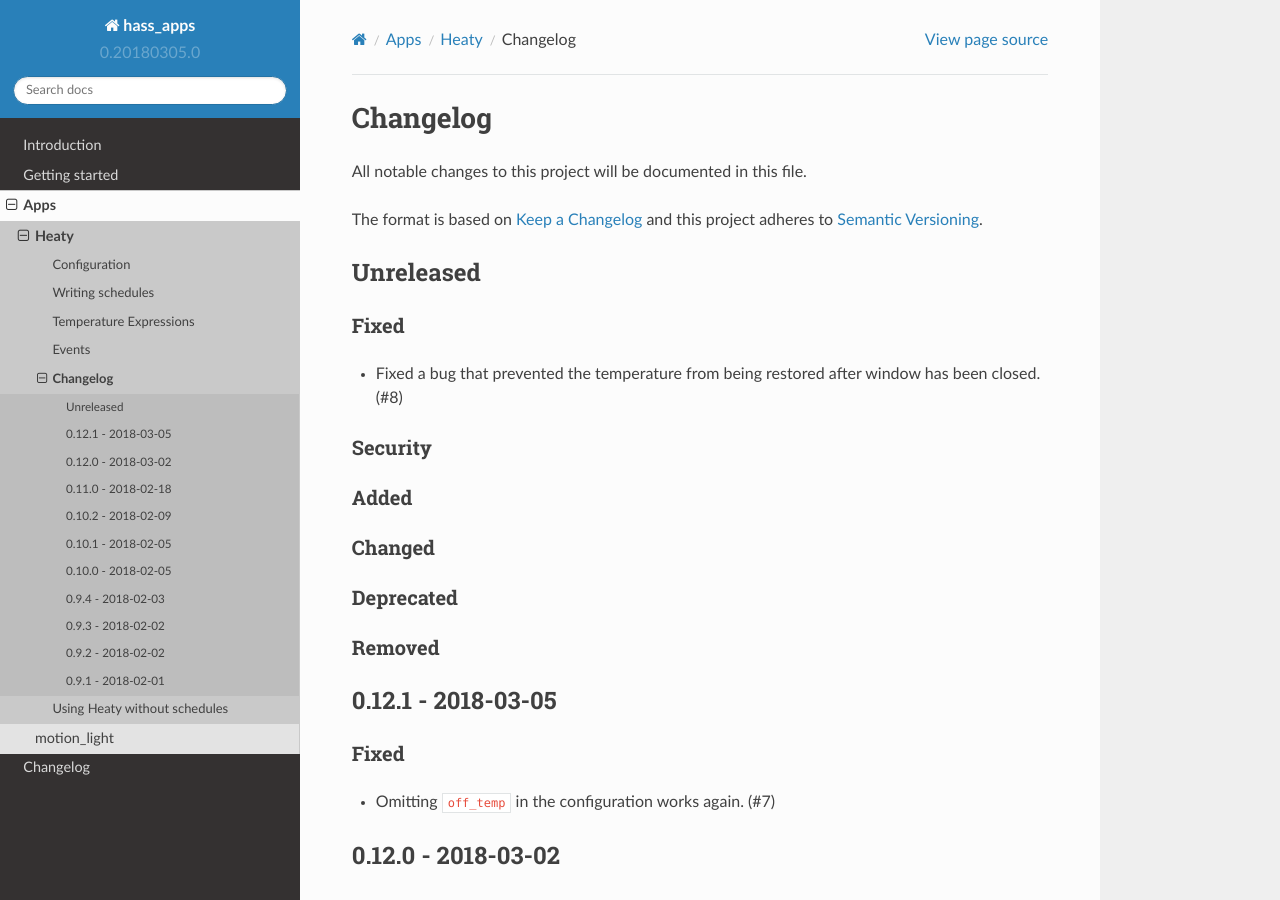
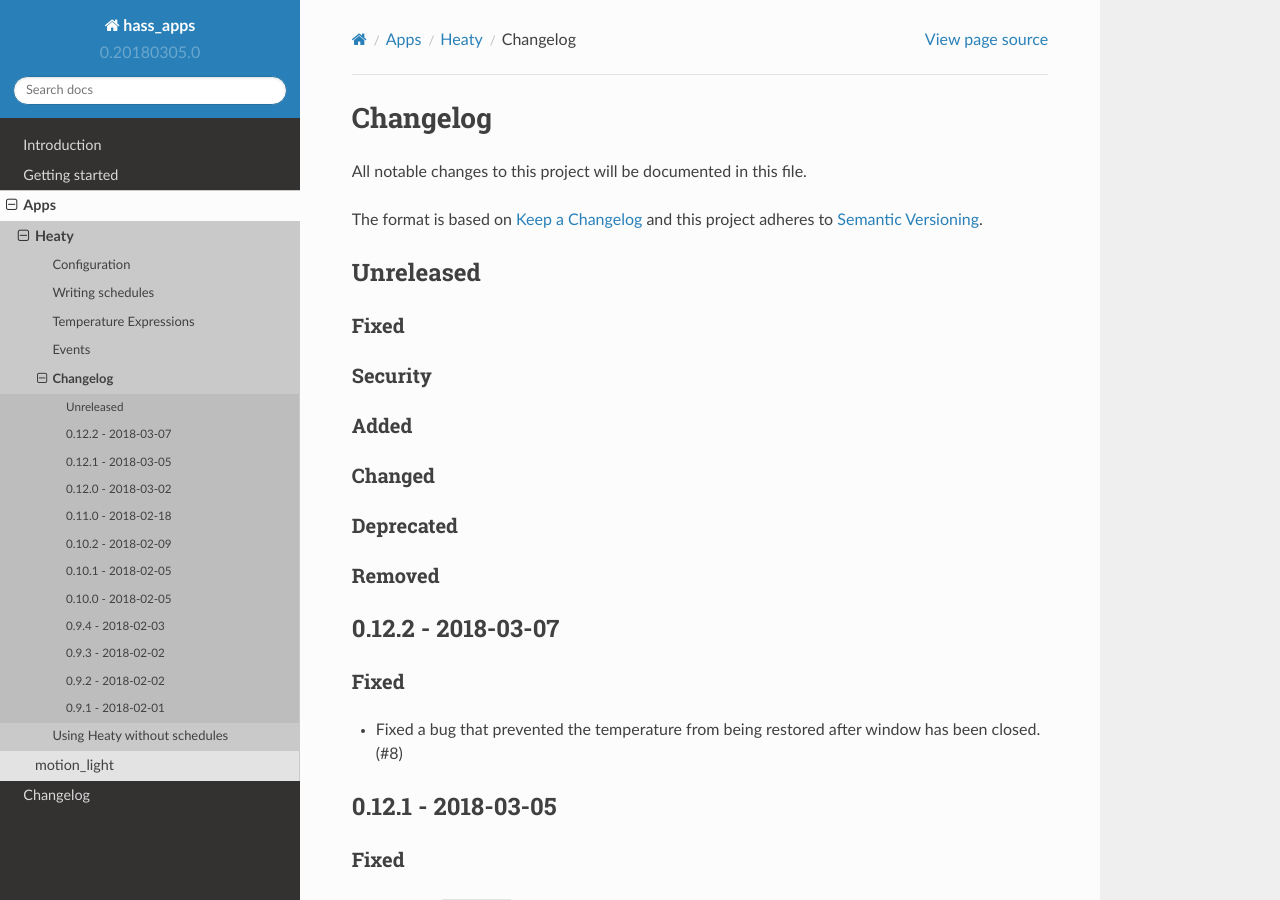
Before and after one commit to bob1de/hass-apps, a Sphinx documentation site: the page built from docs/apps/heaty/CHANGELOG.md, in a window 1280 px wide and 900 px high. Built offline with Sphinx 7.4.7 and the Read the Docs theme 2.0.0, drawn with Linux system fonts in a browser that asks for light colours.

Commit message:
[heaty] Release v0.12.2

```diff
--- a/docs/apps/heaty/CHANGELOG.md
+++ b/docs/apps/heaty/CHANGELOG.md
@@ -21,6 +19,13 @@ and this project adheres to [Semantic Versioning](http://semver.org/spec/v2.0.0.
 ### Deprecated
 
 ### Removed
+
+
+## 0.12.2 - 2018-03-07
+
+### Fixed
+* Fixed a bug that prevented the temperature from being restored after
+  window has been closed. (#8)
 
 
 ## 0.12.1 - 2018-03-05
```
Also changed, not shown: other parts of docs/apps/heaty/CHANGELOG.md (+0 -2 lines), 1 other file.
